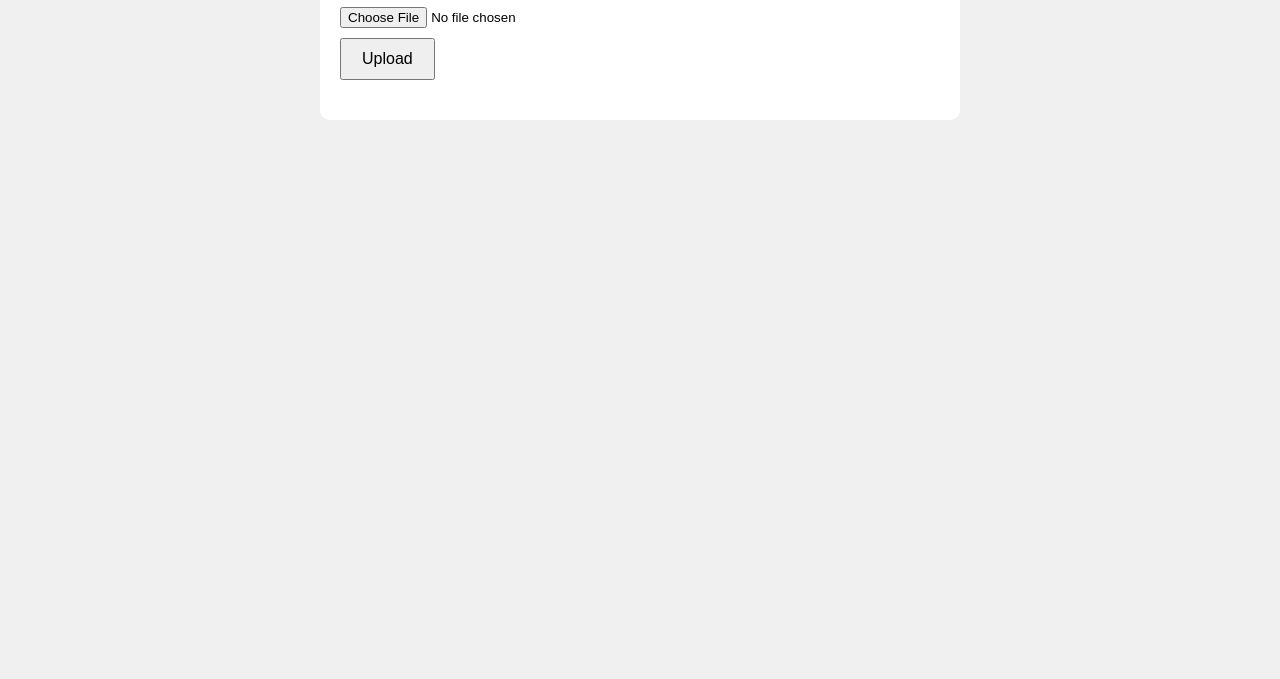
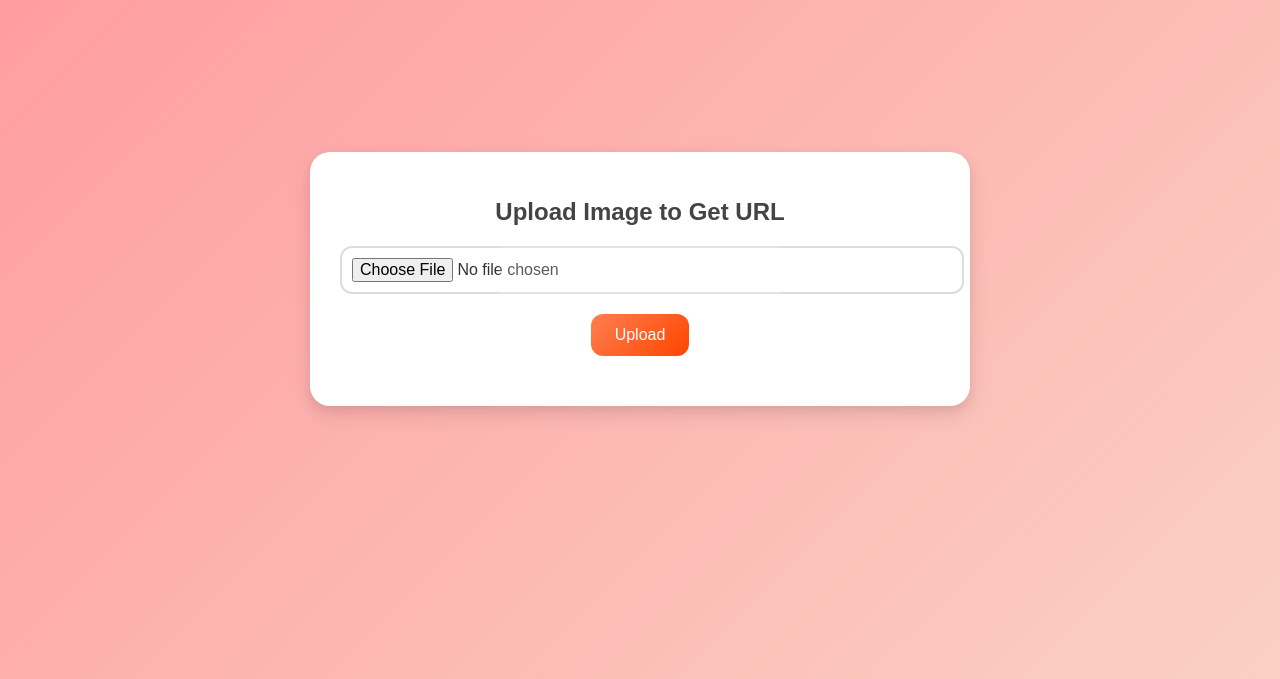
Before and after one commit to DaffTzy5912/Trl, a website: page public/index.html in a window 1280 px wide. Shown: the part 121-800 px from the top of the page. Drawn offline with Linux system fonts and the light colour scheme.

Commit message:
Update index.html

```diff
--- a/public/index.html
+++ b/public/index.html
@@ -2,13 +2,125 @@
 <html lang="en">
 <head>
     <meta charset="UTF-8">
-    <title>Image to URL - Catbox Upload</title>
+    <meta name="viewport" content="width=device-width, initial-scale=1.0">
+    <title>Image to URL</title>
     <style>
-        body { font-family: Arial, sans-serif; padding: 20px; background: #f0f0f0; }
-        .container { max-width: 600px; margin: auto; background: white; padding: 20px; border-radius: 10px; }
-        input[type="file"] { margin-bottom: 10px; }
-        button { padding: 10px 20px; font-size: 16px; }
-        #result { margin-top: 20px; }
+        body {
+            font-family: 'Arial', sans-serif;
+            margin: 0;
+            padding: 0;
+            background: linear-gradient(135deg, #ff9a9e, #fad0c4);
+            color: #333;
+            display: flex;
+            justify-content: center;
+            align-items: center;
+            min-height: 100vh;
+        }
+
+        .container {
+            max-width: 600px;
+            width: 100%;
+            background: white;
+            padding: 30px;
+            border-radius: 20px;
+            box-shadow: 0 8px 20px rgba(0, 0, 0, 0.1), 0 4px 10px rgba(0, 0, 0, 0.05);
+            text-align: center;
+            position: relative;
+            overflow: hidden;
+        }
+
+        .container::before {
+            content: '';
+            position: absolute;
+            top: -50%;
+            left: -50%;
+            width: 200%;
+            height: 200%;
+            background: radial-gradient(circle, rgba(255, 255, 255, 0.2) 20%, transparent 20%);
+            transform: rotate(45deg);
+            animation: lightEffect 10s infinite linear;
+        }
+
+        @keyframes lightEffect {
+            0% {
+                transform: rotate(0deg);
+            }
+            100% {
+                transform: rotate(360deg);
+            }
+        }
+
+        h1 {
+            font-size: 24px;
+            margin-bottom: 20px;
+            color: #444;
+            position: relative;
+            z-index: 1;
+        }
+
+        input[type="file"] {
+            margin-bottom: 20px;
+            padding: 10px;
+            border: 2px solid #ddd;
+            border-radius: 12px;
+            width: 100%;
+            font-size: 16px;
+            transition: border-color 0.3s ease;
+        }
+
+        input[type="file"]:hover {
+            border-color: #ff7f50;
+        }
+
+        button {
+            padding: 12px 24px;
+            font-size: 16px;
+            color: white;
+            background: linear-gradient(135deg, #ff7f50, #ff4500);
+            border: none;
+            border-radius: 12px;
+            cursor: pointer;
+            transition: background 0.3s ease;
+            position: relative;
+            z-index: 1;
+        }
+
+        button:hover {
+            background: linear-gradient(135deg, #ff4500, #ff7f50);
+        }
+
+        #result {
+            margin-top: 20px;
+            text-align: left;
+            position: relative;
+            z-index: 1;
+        }
+
+        #result a {
+            color: #ff7f50;
+            text-decoration: none;
+            transition: color 0.3s ease;
+        }
+
+        #result a:hover {
+            color: #ff4500;
+        }
+
+        .copy-btn {
+            margin-left: 10px;
+            padding: 5px 10px;
+            font-size: 14px;
+            color: white;
+            background: linear-gradient(135deg, #00bfff, #1e90ff);
+            border: none;
+            border-radius: 8px;
+            cursor: pointer;
+            transition: background 0.3s ease;
+        }
+
+        .copy-btn:hover {
+            background: linear-gradient(135deg, #1e90ff, #00bfff);
+        }
     </style>
 </head>
 <body>
@@ -31,7 +143,7 @@ document.getElementById('uploadForm').addEventListener('submit', async (e) => {
     const formData = new FormData();
     formData.append('file', file);
 
-    document.getElementById('result').innerHTML = 'Uploading...';
+    document.getElementById('result').innerHTML = '<p>Uploading...</p>';
 
     try {
         const res = await fetch('/api/upload', {
@@ -42,17 +154,28 @@ document.getElementById('uploadForm').addEventListener('submit', async (e) => {
         const data = await res.json();
         if (data.url) {
             document.getElementById('result').innerHTML = `
-                <p><strong>URL:</strong> <a href="${data.url}" target="_blank">${data.url}</a></p>
+                <p><strong>URL:</strong>
+                    <a href="${data.url}" target="_blank">${data.url}</a>
+                    <button class="copy-btn" onclick="copyToClipboard('${data.url}')">Copy Link</button>
+                </p>
                 <p><strong>Size:</strong> ${data.size}</p>
             `;
         } else {
-            document.getElementById('result').innerHTML = 'Failed to upload.';
+            document.getElementById('result').innerHTML = '<p>Failed to upload.</p>';
         }
     } catch (err) {
-        document.getElementById('result').innerHTML = 'Error uploading.';
+        document.getElementById('result').innerHTML = '<p>Error uploading.</p>';
         console.error(err);
     }
 });
+
+function copyToClipboard(text) {
+    navigator.clipboard.writeText(text).then(() => {
+        alert('Link copied to clipboard!');
+    }).catch(err => {
+        console.error('Failed to copy text: ', err);
+    });
+}
 </script>
 </body>
 </html>
```
